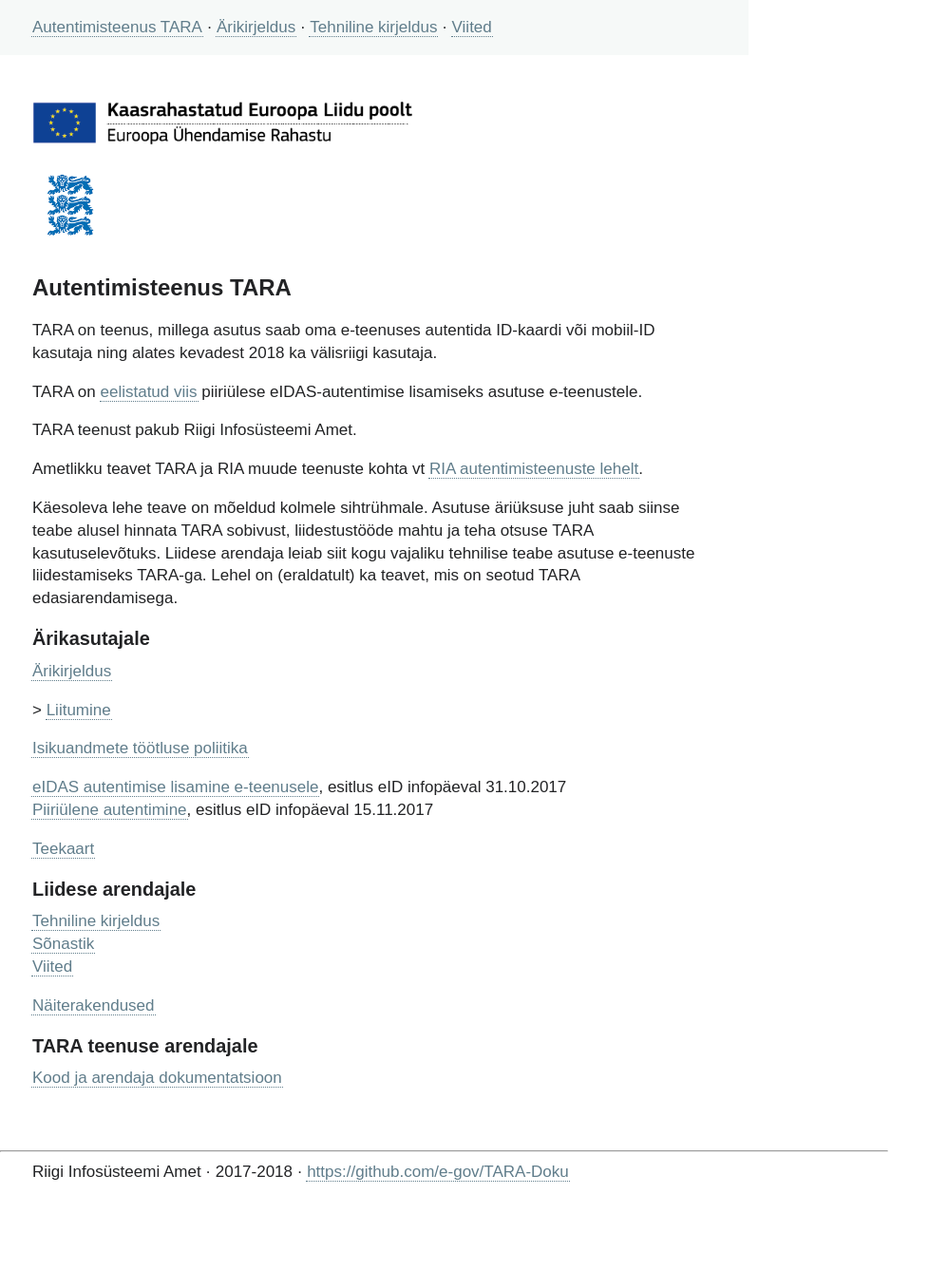
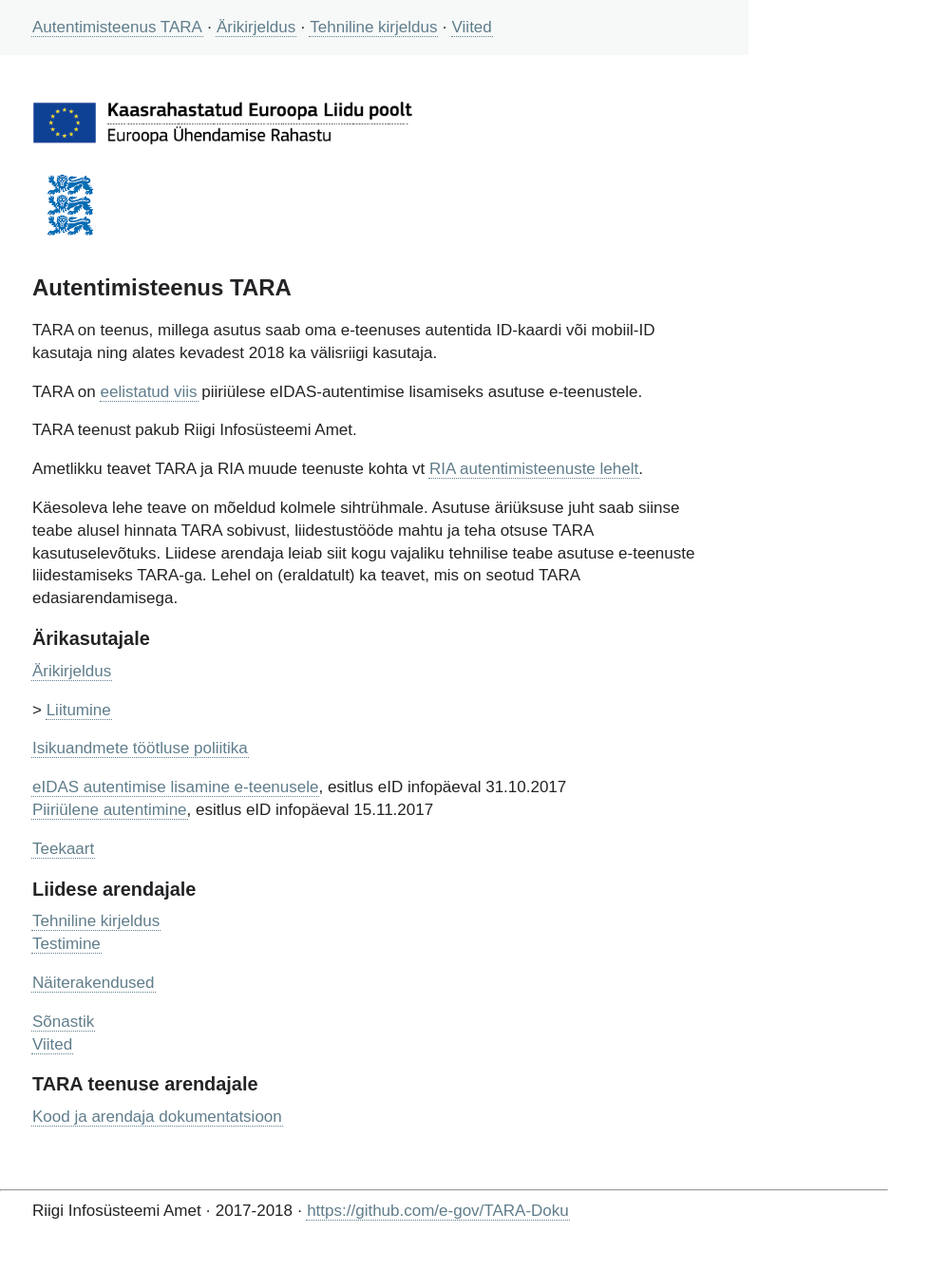
Before and after one commit to e-gov/TARA-Doku, a Jekyll site: the page built from index.md, in a window 1280 px wide. Shown: the whole page at 95% size, without its empty margins (0-998 px from the left). Built offline with Jekyll 4.4.1, drawn with Linux system fonts in a browser that asks for light colours; before the commit the page ends 1297 px from its top, so only the background shows below that.

Commit message:
Added link to main page

```diff
--- a/index.md
+++ b/index.md
@@ -34,10 +34,12 @@ Käesoleva lehe teave on mõeldud kolmele sihtrühmale. Asutuse äriüksuse juht
 ## Liidese arendajale
 
 [Tehniline kirjeldus](TehnilineKirjeldus)<br>
+[Testimine](Testimine)<br>
+
+[Näiterakendused](Naited)<br>
+
 [Sõnastik](Sonastik)<br>
-[Viited](Viited)<br>
-
-[Näiterakendused](Naited)
+[Viited](Viited)
 
 ## TARA teenuse arendajale
 
```
Also changed, not shown: 1 other file.
